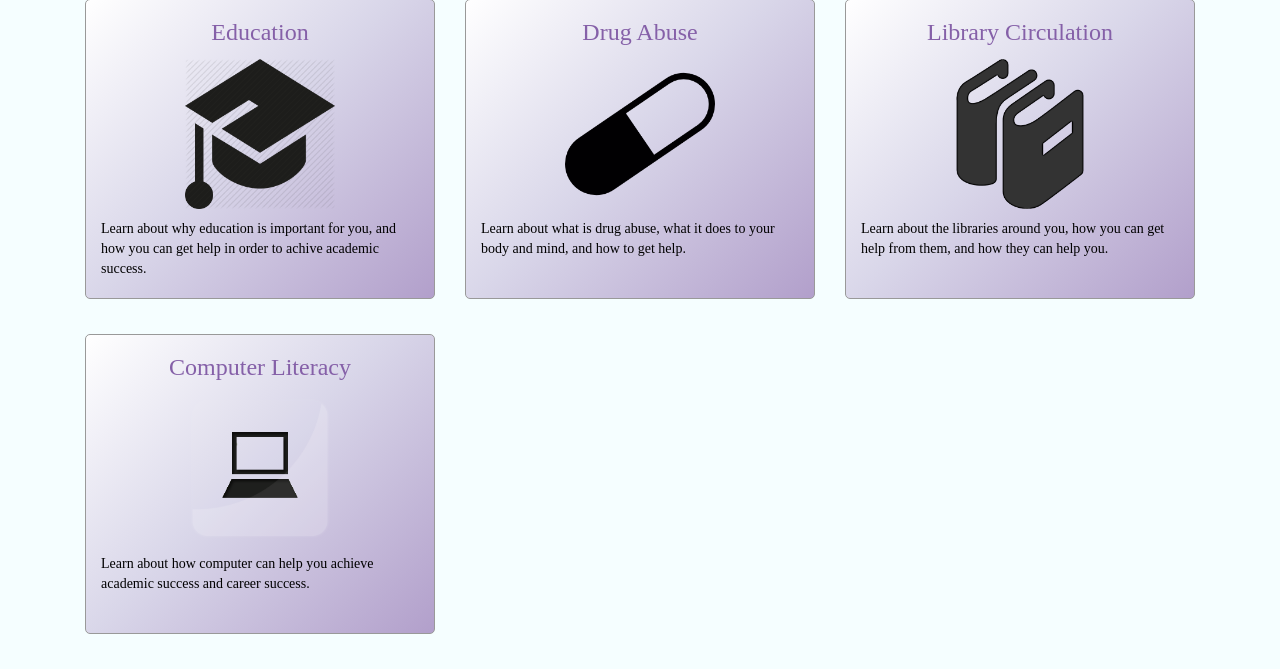
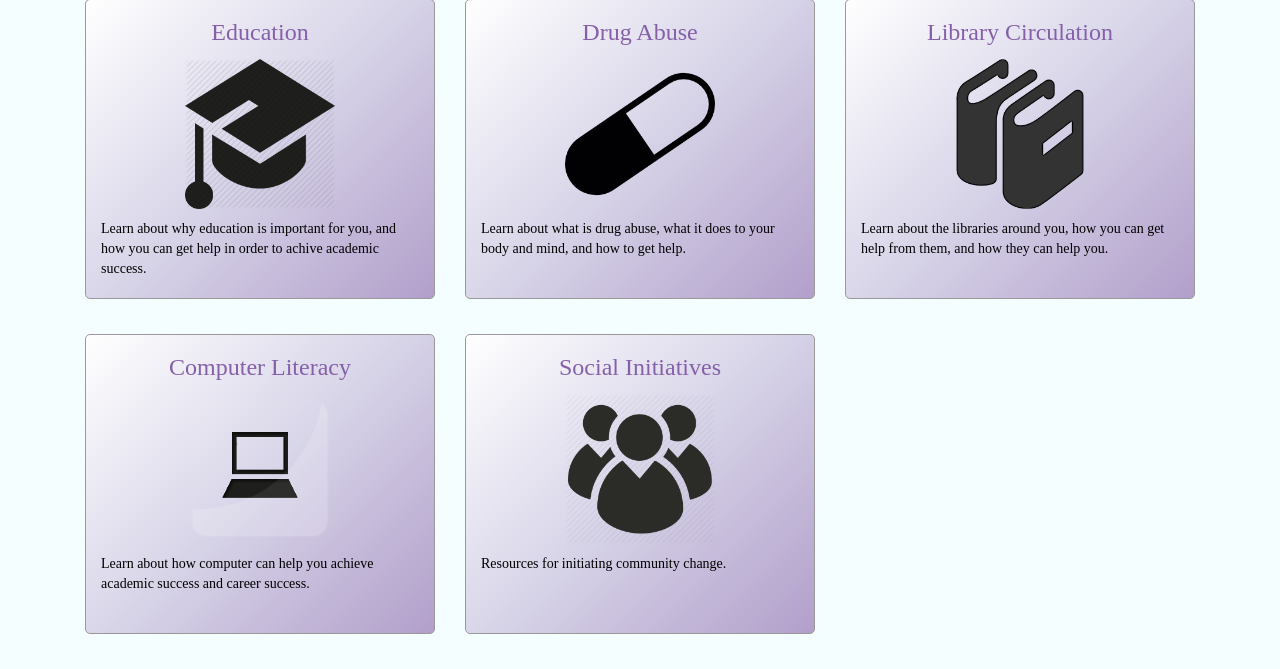
Before and after one commit to AlicJ/deltacademy, a Flask app: page / in a window 1280 px wide. Shown: the part 351-1020 px from the top of the page. Run offline with Flask 2, Linux system fonts and the light colour scheme; some libraries are stand-ins or nearby versions.

Commit message:
add social page

```diff
--- a/server.py
+++ b/server.py
@@ -88,6 +88,10 @@ def create_app(configfile=None):
     def lib():
         return render_template("lib.html")
 
+    @app.route('/computer', methods=('GET', 'POST'))
+    def computer():
+        return render_template("computer.html")
+
     @app.route('/img/<filename>')
     def send_img(filename):
         return send_from_directory(app.config['img'], filename)
--- a/templates/index.html
+++ b/templates/index.html
@@ -134,6 +134,21 @@ filter: progid:DXImageTransform.Microsoft.gradient( startColorstr='#ffffff', end
 			</a>
 		</div>
 
+		<div class="col-md-4">
+			<a href="/social">
+				<div class="block">
+					<p class="title">Social Initiatives</p>
+					<div class="icon">
+						<img src="{{ url_for('static', filename = 'img/social.png') }}" alt="">
+					</div>
+					<p class="content">
+						Resources for initiating community change.
+					</p>
+
+				</div>
+			</a>
+		</div>
+
 
 		</div>
 		{% endblock %}
```
Also changed, not shown: static/img/social.png (added), 1 other file.
